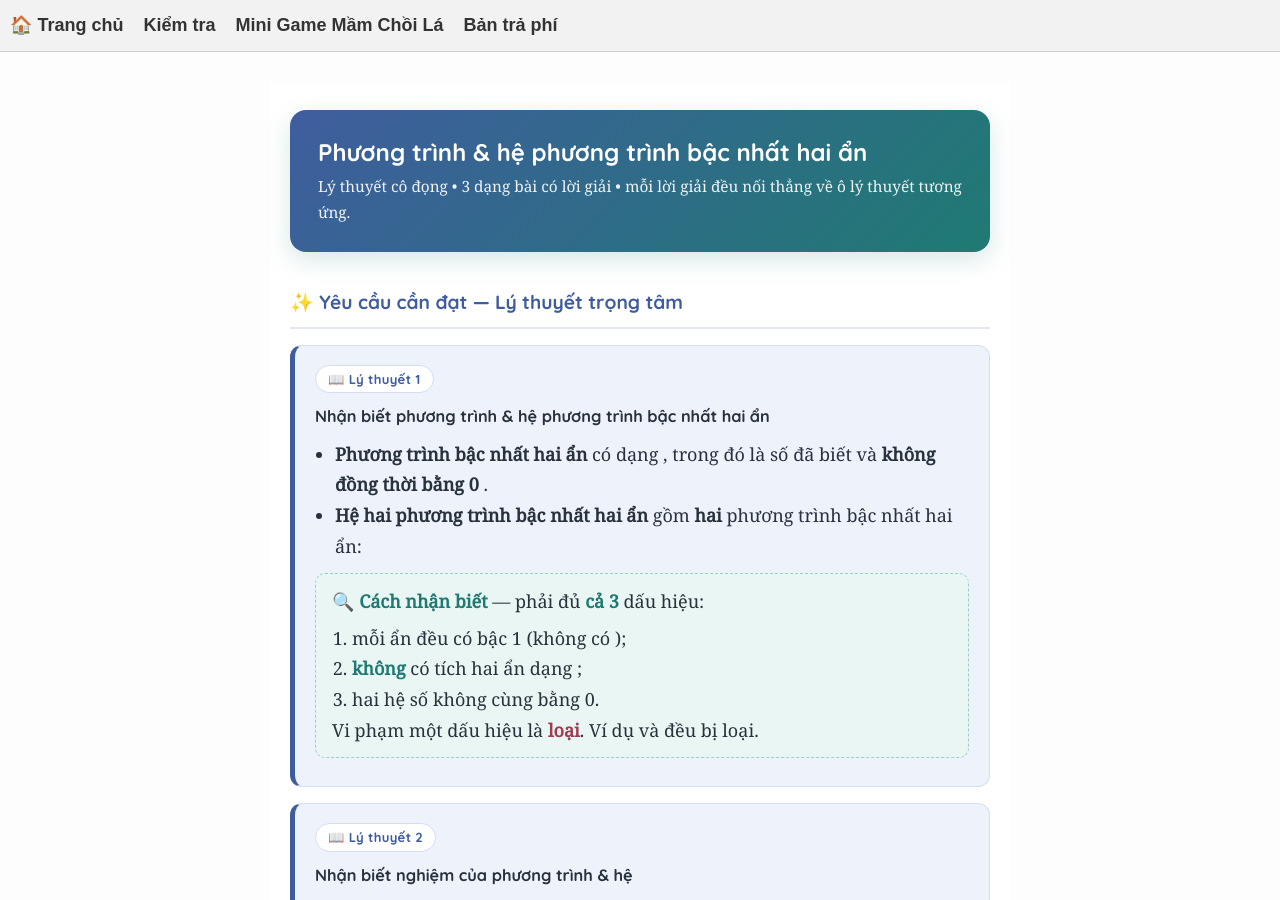
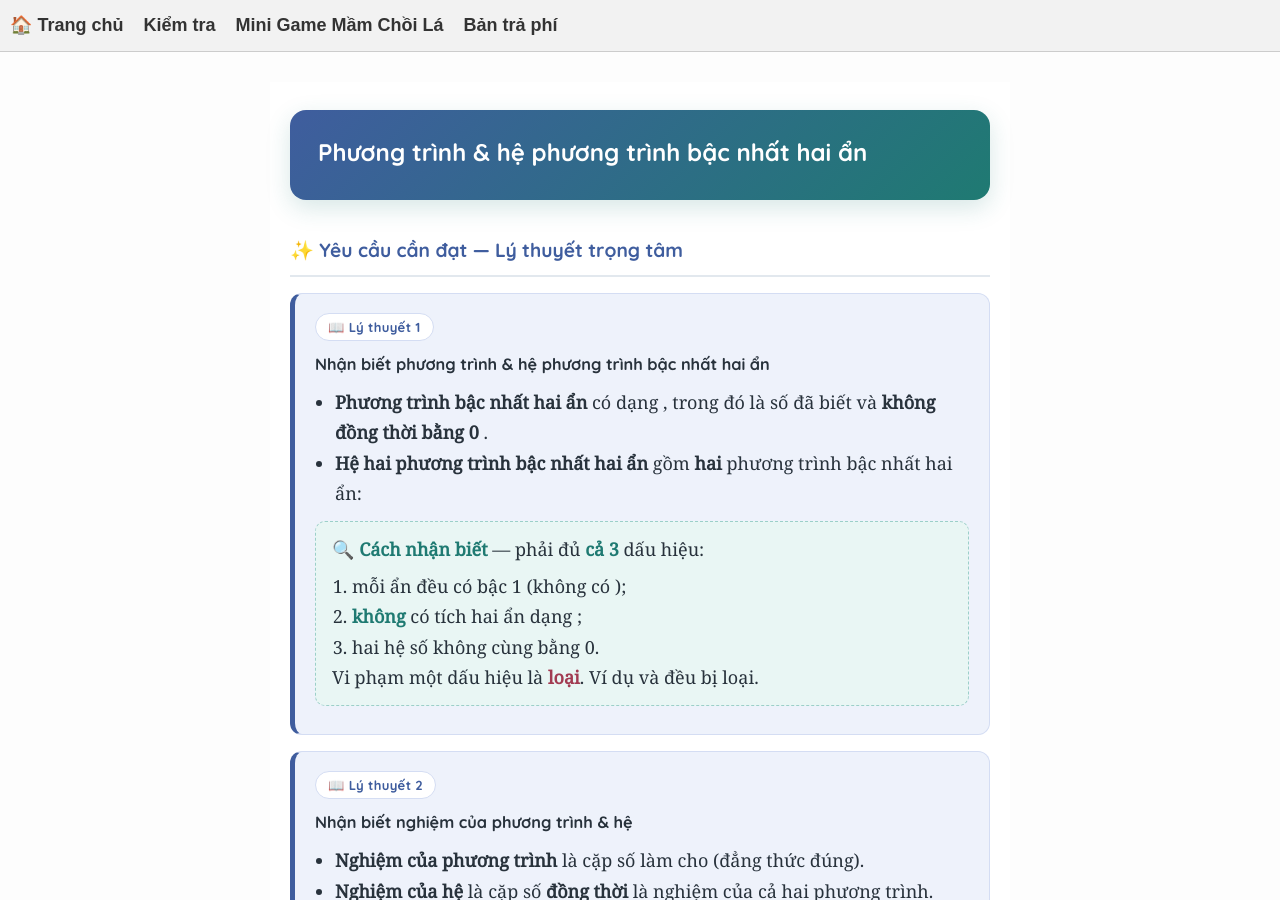
Before and after one commit to NguyenMuoiVN1988/publicstudyrepo, a Jekyll site: the page built from T9/2026PhieuBT/LGC1B1.html, in a window 1280 px wide and 900 px high. Built offline with Jekyll 4.4.1, drawn with Linux system fonts in a browser that asks for light colours.

Commit message:
Bỏ dòng mô tả phụ ở tiêu đề trang phiếu BT LGC1B1

```diff
--- a/T9/2026PhieuBT/LGC1B1.html
+++ b/T9/2026PhieuBT/LGC1B1.html
@@ -125,7 +125,7 @@ tags: [Toán 9, phương trình bậc nhất hai ẩn, hệ phương trình, đ
 
   <div class="hero">
     <h1>Phương trình &amp; hệ phương trình bậc nhất hai ẩn</h1>
-    <p>Lý thuyết cô đọng • 3 dạng bài có lời giải • mỗi lời giải đều nối thẳng về ô lý thuyết tương ứng.</p>
+
   </div>
 
   <!-- ===================== LÝ THUYẾT ===================== -->
```
